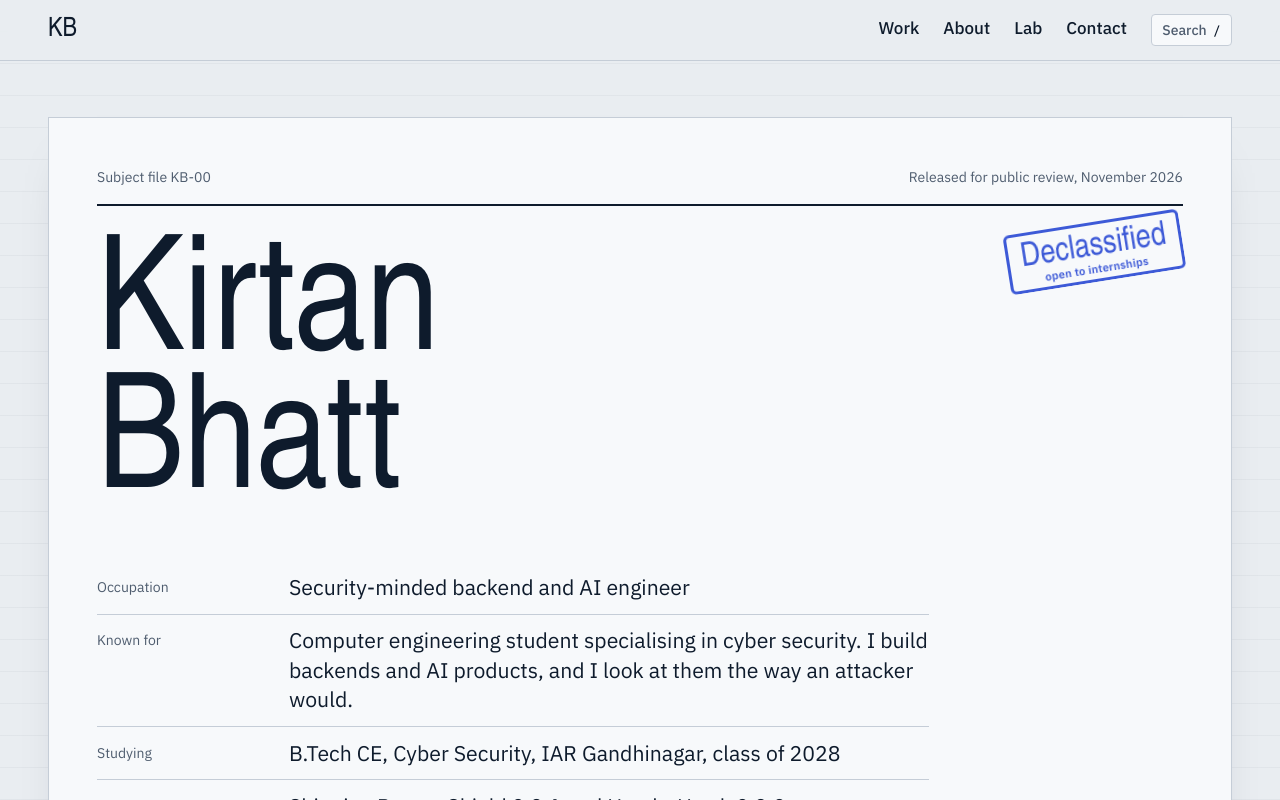
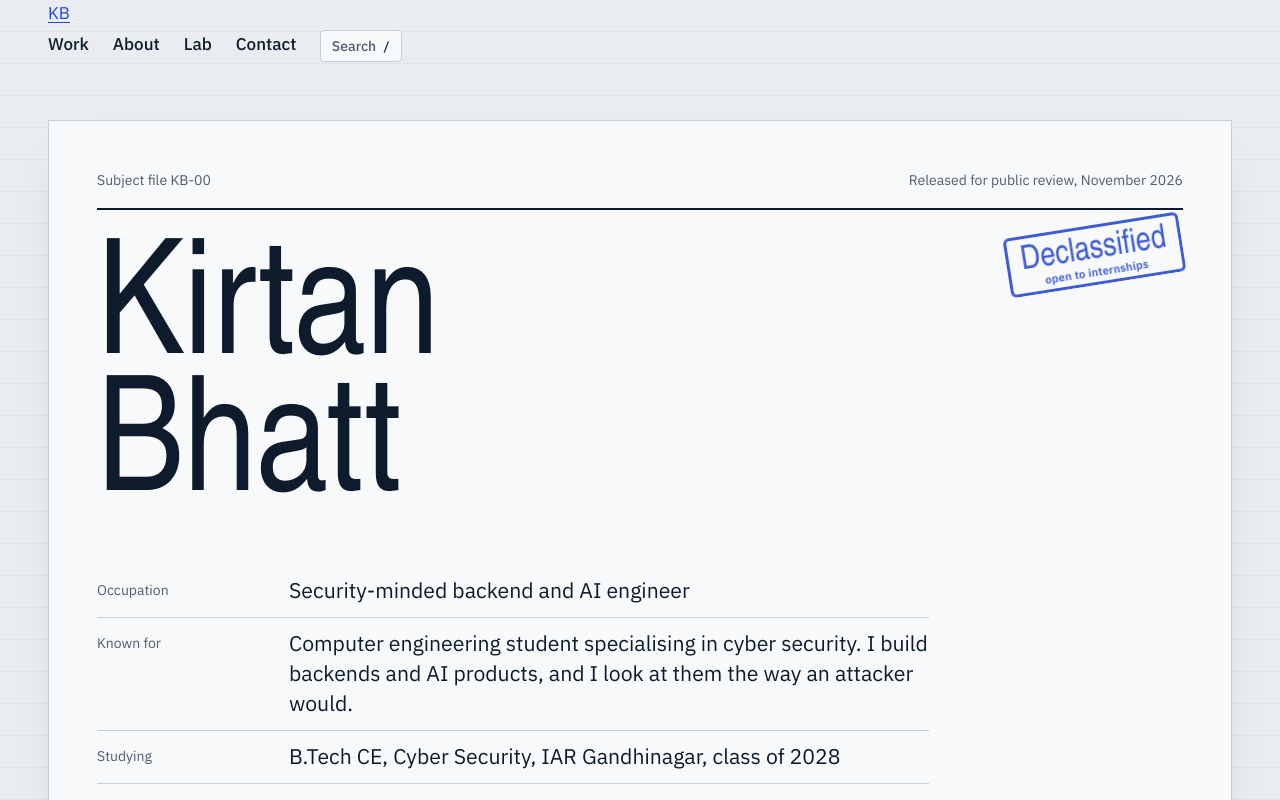
Before and after one commit to kirtanbhatt10/portfolio, a Next.js app: page / in a window 1280 px wide. Shown: the top 800 px of the page. Built offline with nearby package versions, Linux system fonts and the light colour scheme; a web font is replaced by a local one.

Commit message:
style: header for the blue-team console

```diff
--- a/components/Header.tsx
+++ b/components/Header.tsx
@@ -19,9 +19,9 @@ export default function Header() {
   const current = (href: string) => pathname === href || (href !== '/' && pathname.startsWith(href));
 
   return (
-    <header className="site-header">
-      <div className="wrap">
-        <Link className="wordmark" href="/" aria-label="Kirtan Bhatt, home">
+    <header className="bar">
+      <div className="wrap bar-in">
+        <Link className="mark" href="/" aria-label="Kirtan Bhatt, home">
           KB
         </Link>
         <nav className="nav" aria-label="Main">
```
